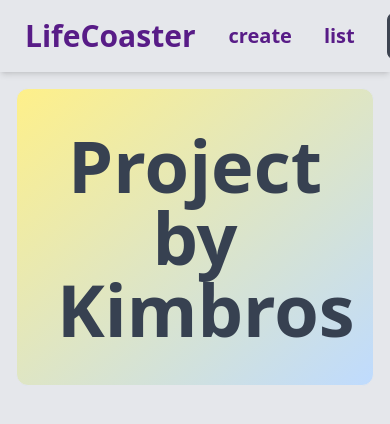
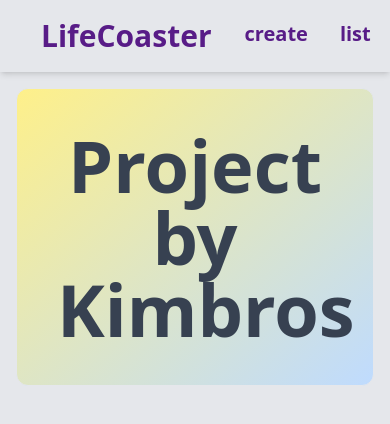
Before and after one commit to DKimGitHub/LifeCoaster, a Next.js app: page / in a window 390 px wide. Shown: the top 424 px of the page. Built offline with nearby package versions, Linux system fonts and the light colour scheme; no server answers.

Commit message:
responsive layout and temp list page

```diff
--- a/app/layout.tsx
+++ b/app/layout.tsx
@@ -14,7 +14,7 @@ export default function RootLayout({
         <AuthContext>
           <main className="min-h-screen w-screen max-w-full overflow-x-hidden">
             <Header />
-            <div className="sm:px-8 md:px-16 lg:px-36">
+            <div className="px-4 w-full max-w-6xl mx-auto">
               {children}
               {/* footer */}
             </div>
--- /dev/null
+++ b/app/list/page.module.css
@@ -0,0 +1,16 @@
+.animated-card {
+    width: 30%;
+    height: 100%;
+    background-color: hsl(0,0%,80%);
+    transition: 0.5s;
+    transform-origin: left;
+    opacity: 0.5;
+    transition-timing-function: ease-out;
+    transform: perspective(2000px) rotateY(-90deg);
+
+}
+
+.graph:hover .animated-card {
+    transform: perspective(2000px) rotateY(0deg);
+    opacity: 1;
+}
--- a/app/list/page.tsx
+++ b/app/list/page.tsx
@@ -1,5 +1,6 @@
 import Link from "next/link";
 import prisma from "../../lib/prisma";
+import styles from './page.module.css'
 
 
 async function fetchData() {
@@ -7,8 +8,9 @@ async function fetchData() {
     where: { published: true },
     include: {
       author: {
-        select: { name: true },
+        select: { name: true, image: true },
       },
+      graph: true,
     },
   });
   return feed;
@@ -17,8 +19,22 @@ async function fetchData() {
 export default async function Page() {
   const postList = await fetchData();
   return (
-    <div className="mt-5 grid w-full grid-cols-2">
-      {postList.map((data, index) => (
+    <div className="mt-5 grid w-full grid-cols-1 md:grid-cols-2">
+      {postList.map((data, index) => (<>
+        <div className={`${styles.graph} my-4 mx-2 lg:mx-4 border border-black aspect-[21/5] max-w-full`}> <div className={styles['animated-card']}> <p>  John Smith</p> </div></div>
+        </>
+      ))}
+      {/* graph::before {
+            width: 70%;
+            height: 100%;
+            background: #ffc107;
+            transition: .5s;
+            transform-origin: left;
+            transform: perspective(2000px) rotateY(-90deg); */}
+
+    </div>
+
+    /* {postList.map((data, index) => (
         <div className="card m-5 bg-base-100 shadow-xl">
           <div className="card-body p-6 pt-5">
             <div className="flex justify-between">
@@ -29,7 +45,6 @@ export default async function Page() {
             <div className="border aspect-[21/5] w-full"/>
           </div>
         </div>
-      ))}
-    </div>
+      ))} */
   );
 }
--- a/app/page.tsx
+++ b/app/page.tsx
@@ -1,7 +1,7 @@
 export default async function Home() {
   return (
     <>
-      <div className="m-4 max-w-full rounded-xl border bg-blue-200 bg-gradient-to-br from-yellow-200 p-10 text-center text-7xl font-bold text-gray-700 ">
+      <div className="mt-4 max-w-full rounded-xl border bg-blue-200 bg-gradient-to-br from-yellow-200 p-10 text-center text-7xl font-bold text-gray-700 ">
         Project by Kimbros
       </div>
     </>
--- a/components/Header.tsx
+++ b/components/Header.tsx
@@ -1,19 +1,36 @@
 import Link from "next/link";
-import AuthButtonHeader from "./AuthButtonHeader"
+import AuthButtonHeader from "./AuthButtonHeader";
 
 export default function Header() {
-
   return (
-    <header className="navbar z-50 shadow-md py-3 pr-6 sm:px-8 md:px-16 lg:px-36">
-      <div className="flex-1">
-        <Link className="btn-ghost btn text-3xl normal-case text-purple-900 hover:text-black" href="/">LifeCoaster</Link>
-      </div>
-      <div className="flex-none">
-      <ul className="menu menu-horizontal pr-4">
-      <li><Link href="/create" className="text-xl text-purple-900 font-bold rounded-md leading-none hover:text-black">create</Link></li>
-      <li><Link href="/list" className="text-xl text-purple-900 font-bold rounded-md leading-none hover:text-black">list</Link></li>
-      </ul>
-      <AuthButtonHeader/>
+    <header className="navbar z-50 py-3 shadow-md">
+      <div className="mx-auto w-full max-w-6xl px-4">
+        <div className="flex-1">
+          <Link
+            className="btn-ghost btn text-3xl normal-case text-purple-900 hover:text-black"
+            href="/">
+            LifeCoaster
+          </Link>
+        </div>
+        <div className="flex-none">
+          <ul className="menu menu-horizontal pr-4">
+            <li>
+              <Link
+                href="/create"
+                className="rounded-md text-xl font-bold leading-none text-purple-900 hover:text-black">
+                create
+              </Link>
+            </li>
+            <li>
+              <Link
+                href="/list"
+                className="rounded-md text-xl font-bold leading-none text-purple-900 hover:text-black">
+                list
+              </Link>
+            </li>
+          </ul>
+          <AuthButtonHeader />
+        </div>
       </div>
     </header>
   );
--- a/prettier.config.js
+++ b/prettier.config.js
@@ -1,3 +1,4 @@
 module.exports = {
     plugins: [require('prettier-plugin-tailwindcss')],
+    bracketSameLine: true,
   }
```
